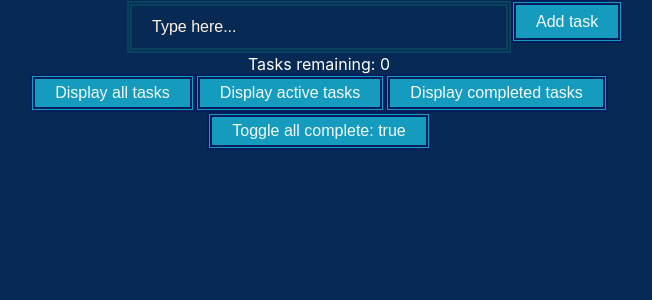
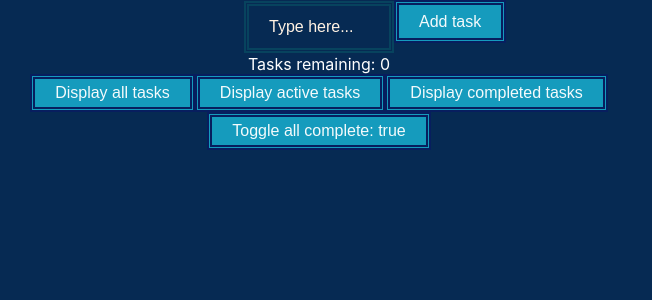
Before and after one commit to MohammedDChowdhury/todo-list-app, a React (Create React App) app: page / in a window 1280 px wide. Shown: the top 300 px of the page, without its empty margins (321-973 px from the left). Built offline with nearby package versions, Linux system fonts and the light colour scheme.

Commit message:
increased width size of input field

```diff
--- a/src/App.css
+++ b/src/App.css
@@ -54,7 +54,7 @@ button {
   height: 5.4%;
 }
 input {
-  width: 30%;
+  width: 150px;
   color: rgb(255, 242, 227);
   padding: 12px 20px;
   margin: 1px 0;
```
